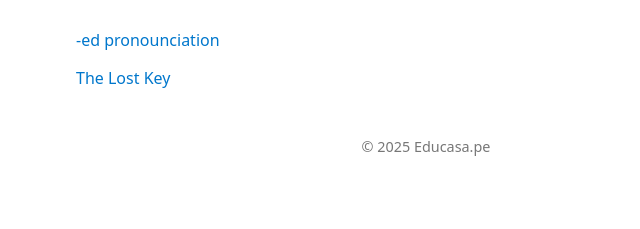
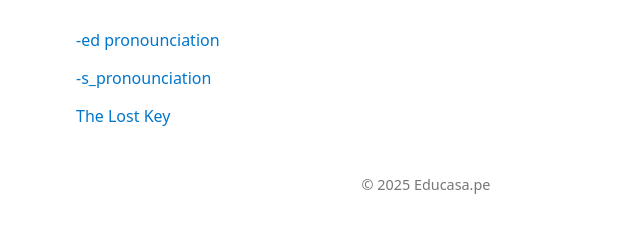
Before and after one commit to e09161/voice_dictionaries, a plain HTML site: page index.html in a window 1280 px wide. Shown: the part 141-370 px from the top of the page, without its empty margins (214-854 px from the left). Drawn offline with Linux system fonts and the light colour scheme.

Commit message:
Add link for '-s pronounciation' exercise

```diff
--- a/index.html
+++ b/index.html
@@ -58,6 +58,7 @@
   <main>
     <ul>
       <li><a href="https://e09161.github.io/voice_dictionaries/-ed_pronounciation.html">-ed pronounciation</a></li>
+      <li><a href="https://e09161.github.io/voice_dictionaries/-s_pronounciation.html">-s_pronounciation</a></li>
 
       <li><a href="lost_key.html">The Lost Key</a></li>
       <!-- Add more exercises here -->
```
